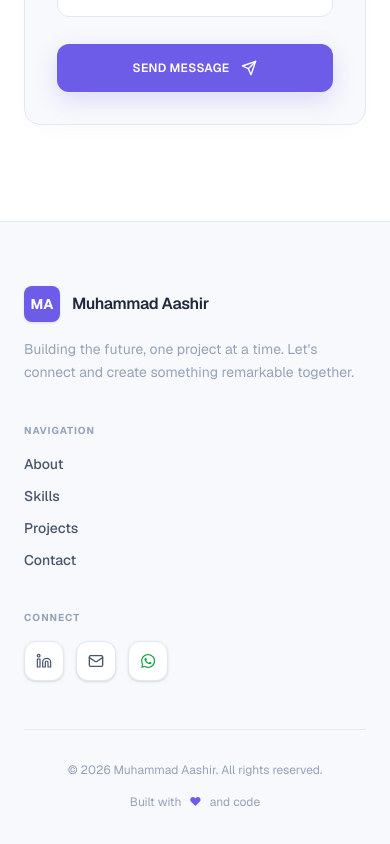
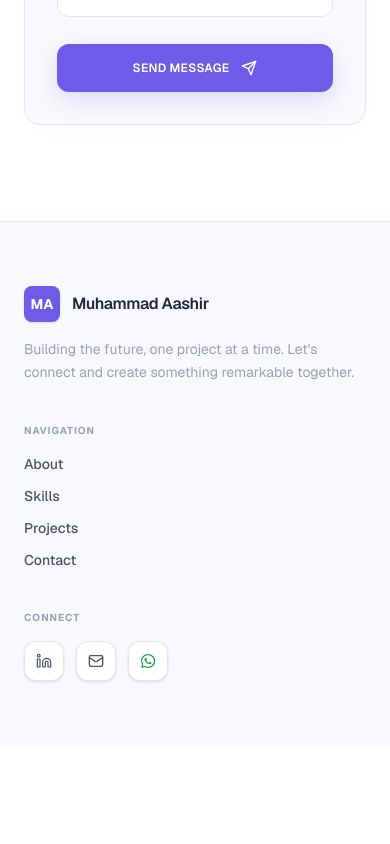
Before and after one commit to aashir78787-hash/muhammad-aashir, a React (Vite) app: page / in a window 390 px wide. Shown: the part 8309-9153 px from the top of the page. After the commit the page ends 9054 px from the top, so only its background shows below. Built offline with nearby package versions, Linux system fonts and the light colour scheme.

Commit message:
delete unwanted text

```diff
--- a/src/App.tsx
+++ b/src/App.tsx
@@ -1811,15 +1811,6 @@ export default function App() {
               </div>
             </div>
           </div>
-
-          <div className="mt-12 pt-8 border-t border-border-light flex flex-col sm:flex-row items-center justify-between gap-4">
-            <div className="text-xs text-text-tertiary">© 2026 Muhammad Aashir. All rights reserved.</div>
-            <div className="flex items-center gap-2 text-xs text-text-tertiary">
-              <span>Built with</span>
-              <span className="text-accent">♥</span>
-              <span>and code</span>
-            </div>
-          </div>
         </div>
       </footer>
 
```
